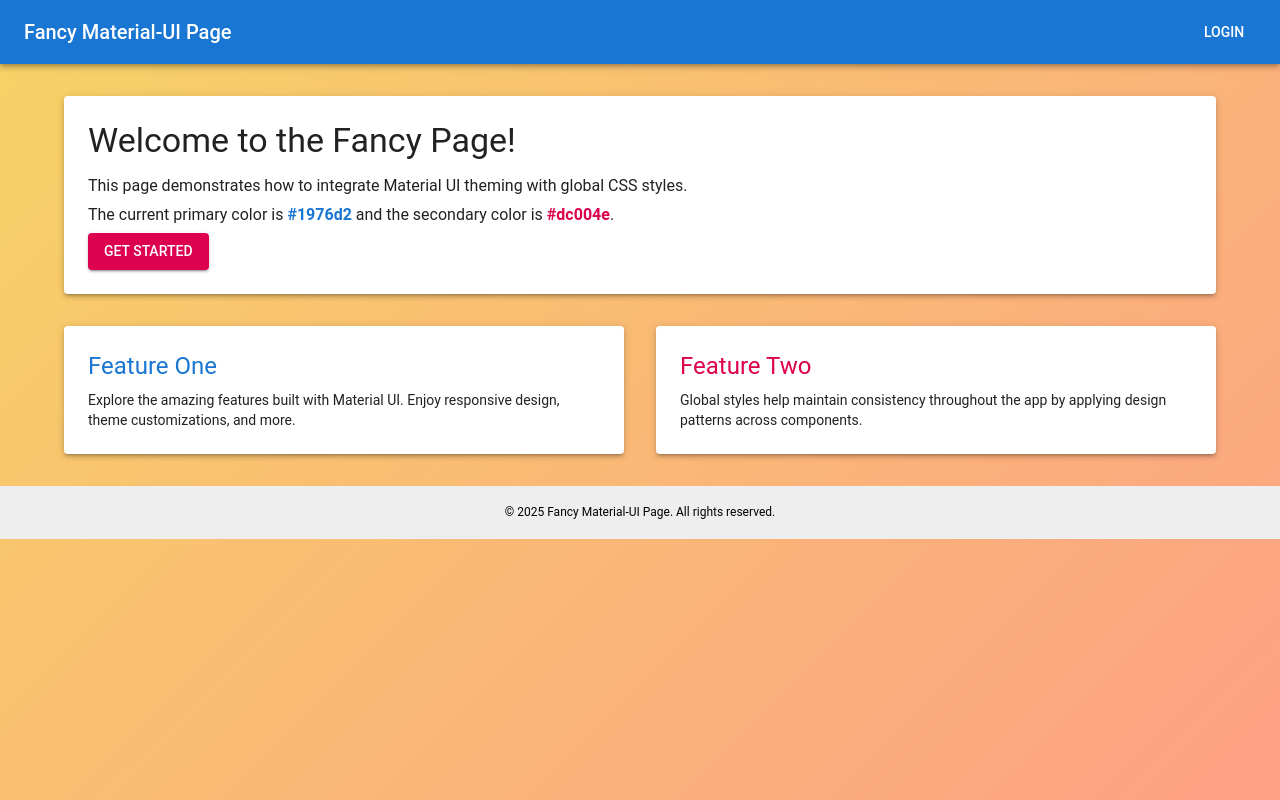
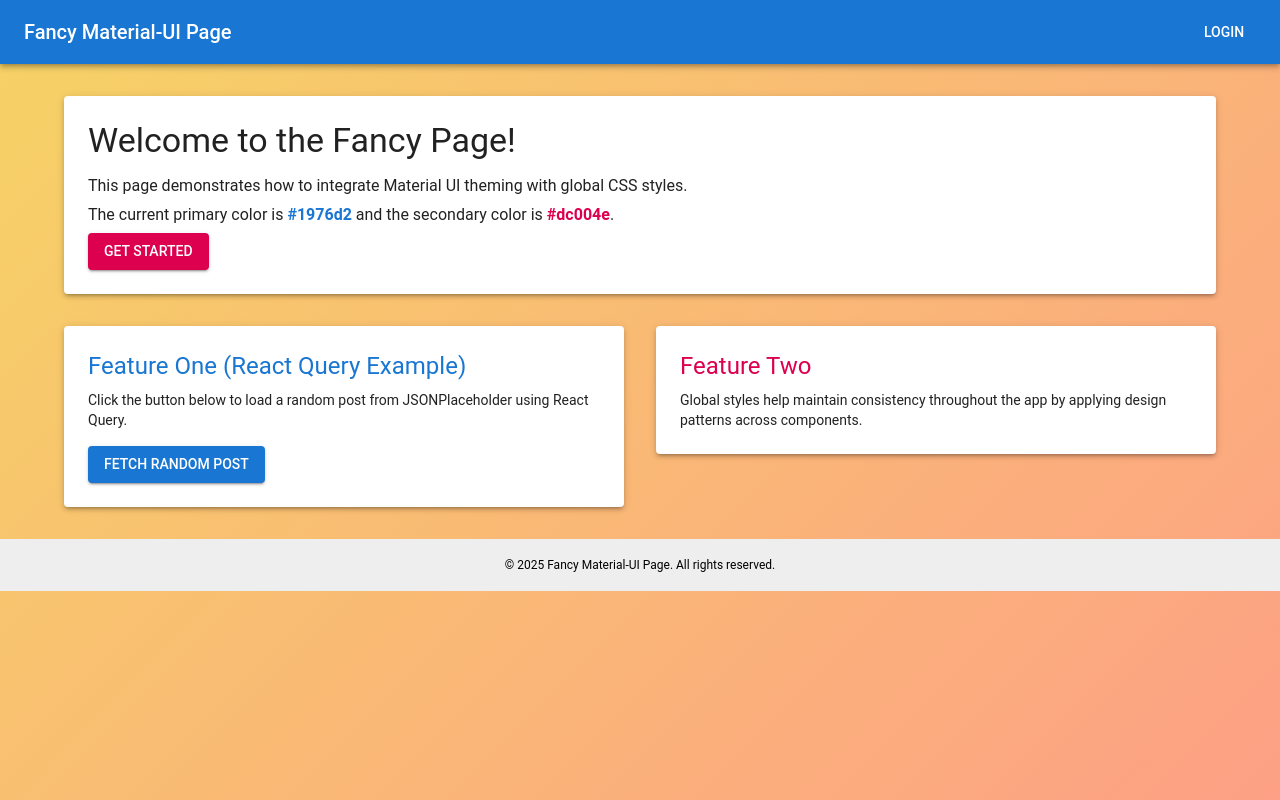
Before and after one commit to LoopyToktyn/react-template, a React app: page /example in a window 1280 px wide. Built offline with nearby package versions, Linux system fonts and the light colour scheme.

Commit message:
add query and navigate examples

```diff
--- a/package.json
+++ b/package.json
@@ -17,7 +17,6 @@
     "@mui/icons-material": "^5.10.16",
     "@mui/material": "^5.10.16",
     "axios": "^1.2.0",
-    "dotenv": "^16.4.7",
     "react": "^18.2.0",
     "react-dom": "^18.2.0",
     "react-query": "^3.39.3",
@@ -38,6 +37,7 @@
     "babel-loader": "^9.1.2",
     "cross-env": "^7.0.3",
     "css-loader": "^6.7.3",
+    "dotenv": "^16.4.7",
     "eslint": "^8.33.0",
     "eslint-config-prettier": "^8.6.0",
     "eslint-plugin-prettier": "^4.2.1",
@@ -45,6 +45,7 @@
     "eslint-plugin-react-hooks": "^4.6.0",
     "html-webpack-plugin": "^5.5.0",
     "prettier": "^2.8.1",
+    "serve": "^14.2.4",
     "style-loader": "^3.3.1",
     "ts-loader": "^9.4.2",
     "typescript": "^4.9.4",
--- a/src/pages/ExampleMaterialThemedPage.tsx
+++ b/src/pages/ExampleMaterialThemedPage.tsx
@@ -9,20 +9,45 @@ import {
   Paper,
   Toolbar,
   Typography,
+  CircularProgress,
 } from "@mui/material";
+import { useQuery } from "react-query";
+import { useNavigate } from "react-router-dom"; // Import useNavigate
+import axiosInstance from "@api/axiosInstance"; // Use our global Axios instance
+
+// Function to fetch a random post using our global axios instance
+const fetchRandomPost = async () => {
+  const randomId = Math.floor(Math.random() * 100) + 1; // Random ID between 1-100
+  const { data } = await axiosInstance.get(
+    `https://jsonplaceholder.typicode.com/posts/${randomId}`
+  );
+  return data;
+};
 
 const ExampleMaterialThemedPage: React.FC = () => {
   const theme = useTheme();
+  const navigate = useNavigate(); // Hook to navigate between routes
+
+  // Use React Query to fetch a random post
+  const { data, refetch, isFetching, isError, error } = useQuery<any>(
+    "randomPost",
+    fetchRandomPost,
+    {
+      refetchOnWindowFocus: false, // Prevent refetching when switching tabs
+      enabled: false, // Only fetch when button is clicked
+    }
+  );
 
   return (
-    // The "fancy-page" class comes from our global CSS (see below)
     <Box className="fancy-page">
       <AppBar position="static" color="primary">
         <Toolbar>
           <Typography variant="h6" sx={{ flexGrow: 1 }}>
             Fancy Material-UI Page
           </Typography>
-          <Button color="inherit">Login</Button>
+          <Button color="inherit" onClick={() => navigate("/login")}>
+            Login
+          </Button>
         </Toolbar>
       </AppBar>
 
@@ -66,14 +91,47 @@ const ExampleMaterialThemedPage: React.FC = () => {
                 gutterBottom
                 sx={{ color: theme.palette.primary.main }}
               >
-                Feature One
+                Feature One (React Query Example)
               </Typography>
               <Typography variant="body2">
-                Explore the amazing features built with Material UI. Enjoy
-                responsive design, theme customizations, and more.
+                Click the button below to load a random post from
+                JSONPlaceholder using React Query.
               </Typography>
+              <Button
+                variant="contained"
+                sx={{ mt: theme.spacing(2) }}
+                onClick={() => refetch()}
+                disabled={isFetching}
+              >
+                {isFetching ? "Loading..." : "Fetch Random Post"}
+              </Button>
+
+              {/* Display Loading State */}
+              {isFetching && <CircularProgress sx={{ mt: 2 }} />}
+
+              {/* Display Error Message */}
+              {isError && (
+                <Typography color="error" sx={{ mt: 2 }}>
+                  Error:{" "}
+                  {error instanceof Error
+                    ? error.message
+                    : "Something went wrong"}
+                </Typography>
+              )}
+
+              {/* Display Data */}
+              {data && (
+                <Paper
+                  elevation={2}
+                  sx={{ mt: theme.spacing(2), p: theme.spacing(2) }}
+                >
+                  <Typography variant="h6">{data.title}</Typography>
+                  <Typography variant="body2">{data.body}</Typography>
+                </Paper>
+              )}
             </Paper>
           </Grid>
+
           <Grid item xs={12} md={6}>
             <Paper elevation={3} sx={{ p: theme.spacing(3) }}>
               <Typography
```
Also changed, not shown: 2 other files (tests, documents, lock files or other folders).
